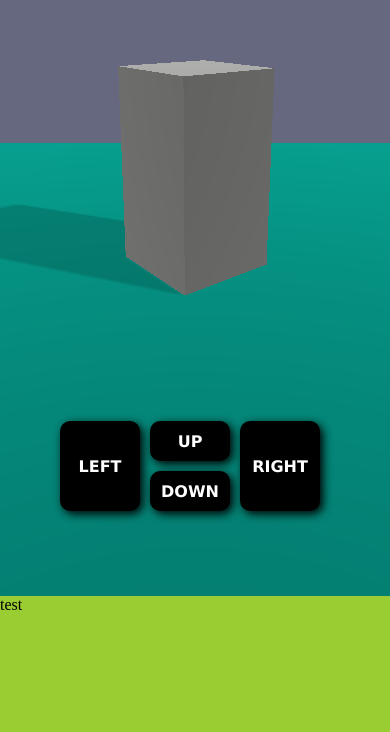
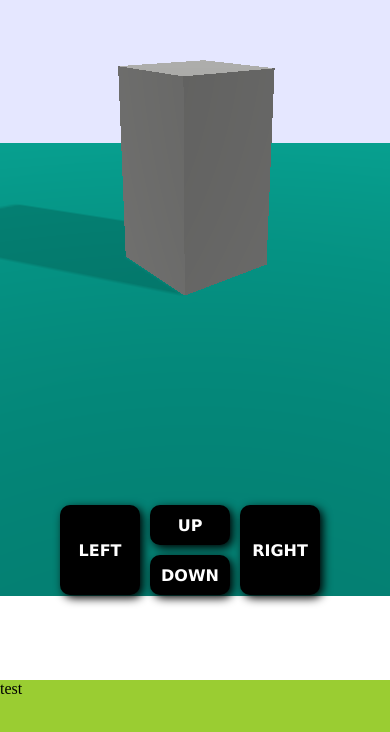
Before and after one commit to Asbeyy/threejs-game-federice, a website built with Vite: page index.html in a window 390 px wide. Shown: the part 248-980 px from the top of the page. Built offline with nearby package versions, Linux system fonts and the light colour scheme; animation ran at ten frames a second.

Commit message:
iphoneUI1

```diff
--- a/style.css
+++ b/style.css
@@ -1,9 +1,9 @@
 body{
   margin: 0;
   display: flex;
-  background-color: rgb(0, 0, 0);
-  height: 100vh;
-  width: 100vw;
+  background-color: rgb(255, 255, 255);
+  height: 100%;
+  width: 100%;
   justify-content: center;
   align-items: center;
 }
@@ -19,7 +19,7 @@ body{
 }
 
 .homepage{
-  height: 100vh;
+  height: calc(110vh);
   overflow: none;
 }
 
```
